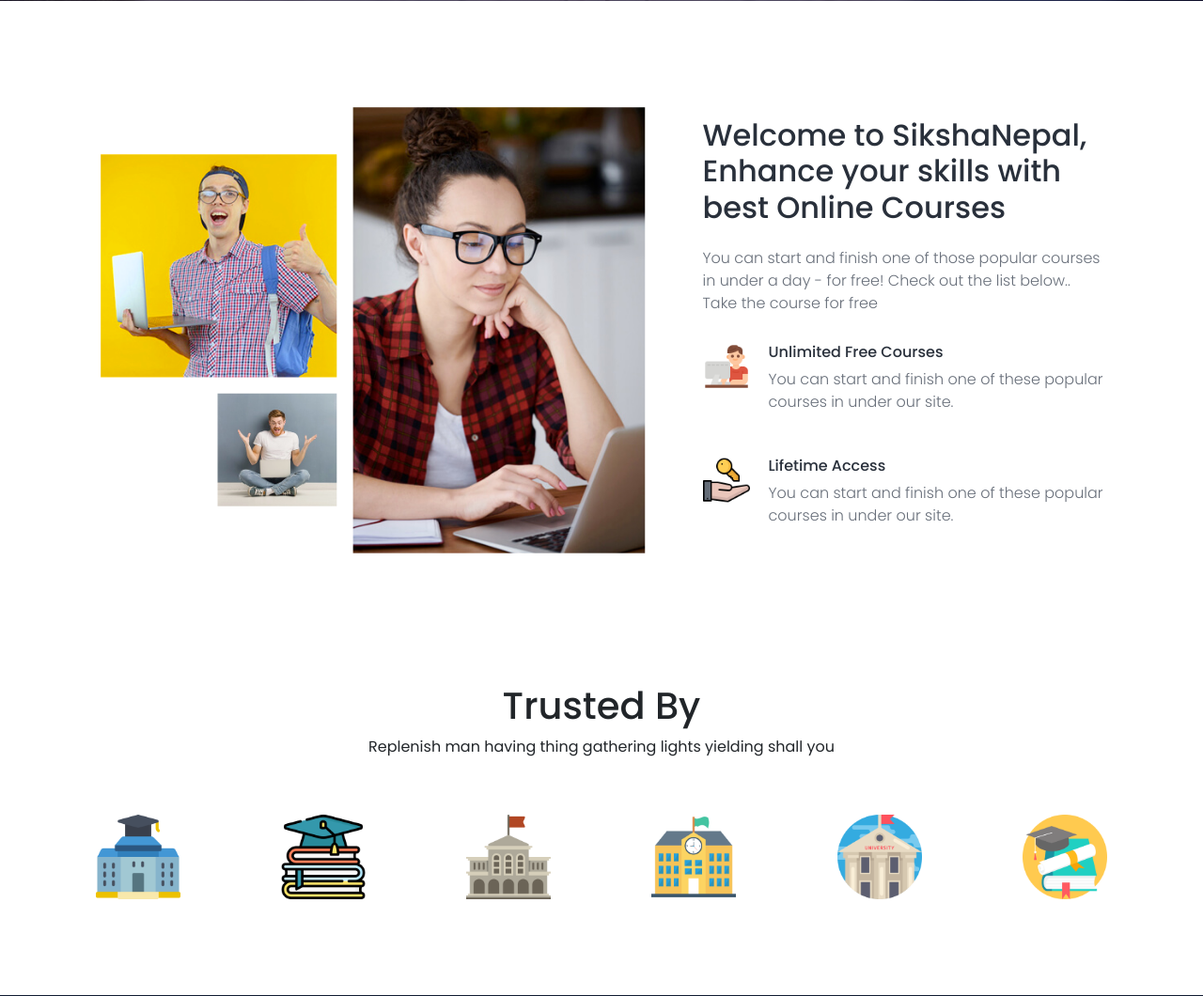
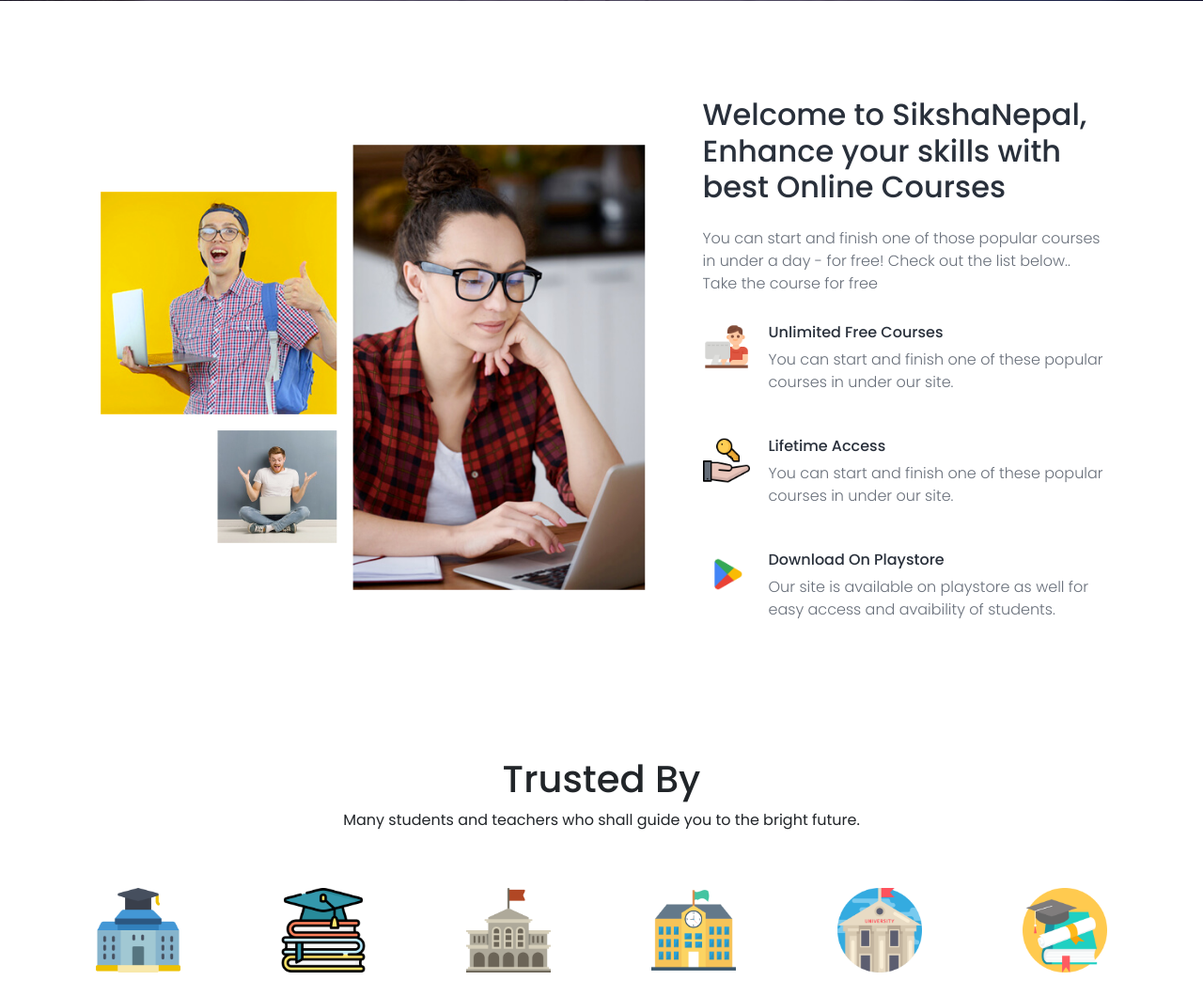
Before and after one commit to Nischal-31/sikshanepal, a Django app: page /about/ in a window 1280 px wide. Shown: the part 479-1539 px from the top of the page at 94% size. Run offline with Django 5.2, Linux system fonts and the light colour scheme; some libraries are stand-ins or nearby versions.

Commit message:
commited

```diff
--- a/templates/about.html
+++ b/templates/about.html
@@ -31,13 +31,20 @@
                                 <p>You can start and finish one of these popular courses in under our site.</p>
                             </div>
                         </div>
+                        <div class="about-fe">
+                            <img src="/static/images/playstore.png" alt="">
+                            <div class="fe-text">
+                                <h5>Download On Playstore</h5>
+                                <p>Our site is available on playstore as well for easy access and avaibility of students.</p>
+                            </div>
+                        </div>
                     </div>
         </section>
 
         <!-- trusted by -->
         <section id="trust">
             <h1>Trusted By</h1>
-            <p>Replenish man having thing gathering lights yielding shall you</p>
+            <p>Many students and teachers who shall guide you to the bright future.</p>
             <div class="trust-img">
                 <img src="/static/images/trust (1).png" alt="">
                 <img src="/static/images/trust (2).png" alt="">
```
Also changed, not shown: static/images/playstore.png (added).
